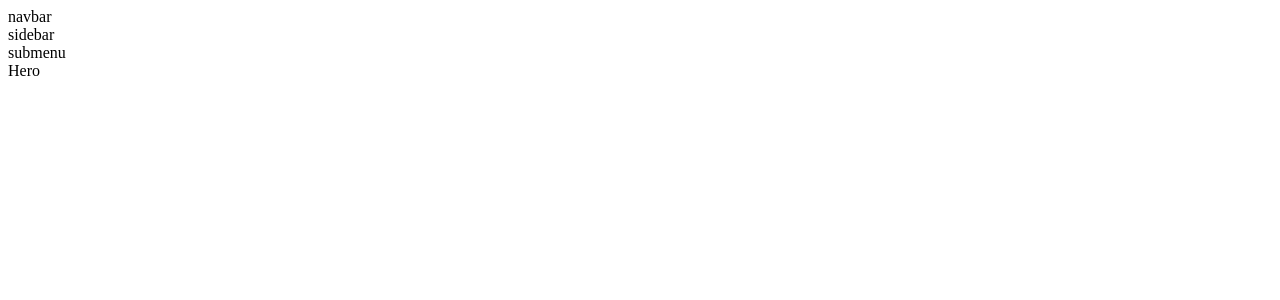
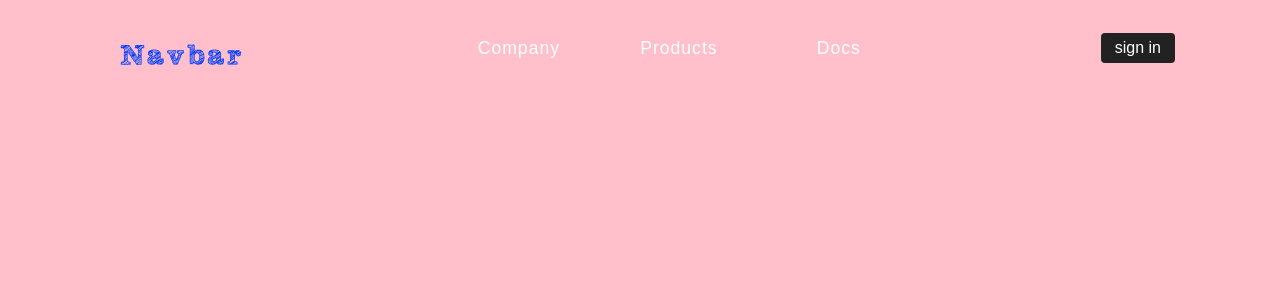
Before and after one commit to AbderrahmanAboumouslim/react-modern-navbar, a React (Create React App) app: page / in a window 1280 px wide. Shown: the top 300 px of the page. Built offline with nearby package versions, Linux system fonts and the light colour scheme.

Commit message:
:) data component & navbar + responsive

```diff
--- a/src/Components/Hero.js
+++ b/src/Components/Hero.js
@@ -1,7 +1,23 @@
 import React from "react";
+import styled from "styled-components";
+import { useGlobalContext } from "../Context/Context";
 
 const Hero = () => {
-  return <div>Hero</div>;
+  const data = useGlobalContext();
+  console.log(data);
+  return <Full></Full>;
 };
 
+const Full = styled.div`
+  position: fixed;
+  top: 0;
+  bottom: 0;
+  right: 0;
+  left: 0;
+  background: pink;
+  width: 100vw;
+  height: 100vh;
+  z-index: 0;
+`;
+
 export default Hero;
--- a/src/Components/Navbar.js
+++ b/src/Components/Navbar.js
@@ -1,7 +1,130 @@
 import React from "react";
+import styled from "styled-components";
+import { FaBars } from "react-icons/fa";
+import logo from "../assets/logo.svg";
+import { useGlobalContext } from "../Context/Context";
 
 const Navbar = () => {
-  return <div>navbar</div>;
+  const { openSidebar } = useGlobalContext();
+  return (
+    <Nav>
+      <Container>
+        <Header>
+          <img src={logo} alt="logo" />
+          <button onClick={openSidebar}>
+            <FaBars />
+          </button>
+        </Header>
+        <Links>
+          <li>
+            <button>company</button>
+          </li>
+          <li>
+            <button>products</button>
+          </li>
+          <li>
+            <button>docs</button>
+          </li>
+        </Links>
+        <Signin>sign in</Signin>
+      </Container>
+    </Nav>
+  );
 };
 
+const Nav = styled.div`
+  height: 5rem;
+  display: flex;
+  align-items: center;
+  justify-content: center;
+  background: transparent;
+  position: relative;
+  z-index: 1;
+`;
+const Container = styled.div`
+  width: 90vw;
+  max-width: 1070px;
+
+  @media (min-width: 800px) {
+    display: grid;
+    grid-template-columns: auto 1fr auto;
+    align-items: center;
+  }
+`;
+const Header = styled.div`
+  display: flex;
+  justify-content: space-between;
+  align-items: center;
+
+  button {
+    font-size: 1rem;
+    padding: 0.25rem 0.75rem;
+    border-radius: 0.25rem;
+    border-color: transparent;
+    color: white;
+    background: #222;
+    cursor: pointer;
+    transition: all 0.3s linear;
+
+    @media (min-width: 800px) {
+      display: none;
+    }
+  }
+`;
+
+const Links = styled.div`
+  display: block;
+  justify-self: center;
+  display: grid;
+  grid-template-columns: repeat(3, 1fr);
+  text-align: center;
+  height: 100%;
+  display: grid;
+  align-items: center;
+
+  @media (max-width: 800px) {
+    display: none;
+  }
+
+  li {
+    list-style-type: none;
+
+    height: 100%;
+  }
+
+  button {
+    padding: 0.25rem 0.75rem;
+    border-radius: 0.25rem;
+    cursor: pointer;
+    transition: all 0.3s linear;
+    height: 100%;
+    background: transparent;
+    border-color: transparent;
+    font-size: 1.1rem;
+    color: white;
+    text-transform: capitalize;
+    letter-spacing: 1px;
+    width: 10rem;
+
+    @media (max-width: 800px) {
+      display: none;
+    }
+  }
+`;
+
+const Signin = styled.button`
+  font-size: 1rem;
+  padding: 0.25rem 0.75rem;
+  border-radius: 0.25rem;
+  border-color: transparent;
+  color: white;
+  background: #222;
+  cursor: pointer;
+  transition: all 0.3s linear;
+
+  @media (max-width: 800px) {
+    display: none;
+  }
+`;
+
 export default Navbar;
--- a/src/Context/Context.js
+++ b/src/Context/Context.js
@@ -1,4 +1,4 @@
-import React, { useState, useEffect } from "react";
+import React, { useState, useEffect, useContext } from "react";
 
 const AppContext = React.createContext();
 
@@ -22,6 +22,7 @@ export const AppProvider = ({ children }) => {
     setIsSubmenuOpen(false);
   };
 
+  return (
     <AppContext.Provider
       value={{
         isSidebarOpen,
@@ -33,7 +34,8 @@ export const AppProvider = ({ children }) => {
       }}
     >
       {children}
-  </AppContext.Provider>;
+    </AppContext.Provider>
+  );
 };
 
 export const useGlobalContext = () => {
--- a/src/index.js
+++ b/src/index.js
@@ -2,10 +2,13 @@ import React from "react";
 import ReactDOM from "react-dom";
 import App from "./App";
 import reportWebVitals from "./reportWebVitals";
+import { AppProvider } from "./Context/Context";
 
 ReactDOM.render(
   <React.StrictMode>
-    <App />
+    <AppProvider>
+      <App />
+    </AppProvider>
   </React.StrictMode>,
   document.getElementById("root")
 );
```
Also changed, not shown: src/Components/data.js (added, +30 -0 lines), src/assets/logo.svg (added). Lines whose indentation alone changed are shown as unchanged.
